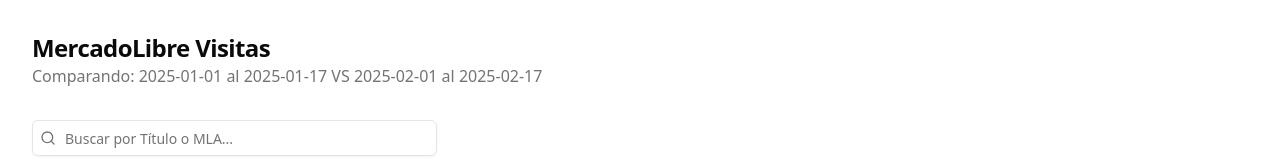
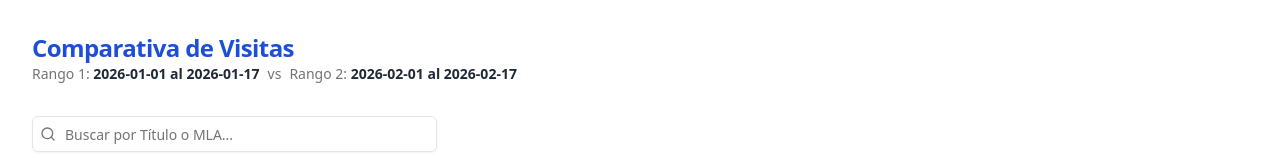
Before and after one commit to martinalejandrohakanson29-art/tienda-martin, a Next.js app: page /admin/mercadolibre/visitas in a window 1280 px wide. Shown: the top 160 px of the page. Built offline with nearby package versions, Linux system fonts and the light colour scheme; no server answers; the database is empty.

Commit message:
Update page.tsx

```diff
--- a/app/admin/mercadolibre/visitas/page.tsx
+++ b/app/admin/mercadolibre/visitas/page.tsx
@@ -9,38 +9,34 @@ export const metadata: Metadata = {
 }
 
 export default async function VisitasPage() {
-  // AQUÍ PODÉS CAMBIAR LAS FECHAS MANUALMENTE
-  // Formato: AAAA-MM-DD (Año-Mes-Día)
-
-  // Periodo 1: (Ejemplo: 1 al 17 de Enero)
+  // CONFIGURA TUS RANGOS AQUÍ MANUALMENTE
   const r1 = {
-    from: '2025-01-01',
-    to: '2025-01-17'
+    from: '2026-01-01',
+    to: '2026-01-17'
   };
 
-  // Periodo 2: (Ejemplo: 1 al 17 de Febrero)
   const r2 = {
-    from: '2025-02-01',
-    to: '2025-02-17'
+    from: '2026-02-01',
+    to: '2026-02-17'
   };
 
-  // Traemos la comparativa real usando esos rangos
   const { comparativa } = await getVisitasComparativas(r1, r2);
 
   return (
-    <div className="hidden h-full flex-1 flex-col space-y-8 p-8 md:flex">
-      <div className="flex items-center justify-between space-y-2">
+    <div className="flex h-full flex-1 flex-col space-y-8 p-8">
+      <div className="flex items-center justify-between">
         <div>
-          <h2 className="text-2xl font-bold tracking-tight">
-            MercadoLibre Visitas
+          <h2 className="text-2xl font-bold tracking-tight text-blue-700">
+            Comparativa de Visitas
           </h2>
-          <p className="text-muted-foreground">
-            Comparando: {r1.from} al {r1.to} VS {r2.from} al {r2.to}
+          <p className="text-muted-foreground text-sm">
+            Rango 1: <span className="font-bold text-gray-800">{r1.from} al {r1.to}</span>
+            <span className="mx-2">vs</span>
+            Rango 2: <span className="font-bold text-gray-800">{r2.from} al {r2.to}</span>
           </p>
         </div>
       </div>
 
-      {/* Pasamos los datos al componente cliente */}
       <VisitasClient data={comparativa} />
     </div>
   )
```
